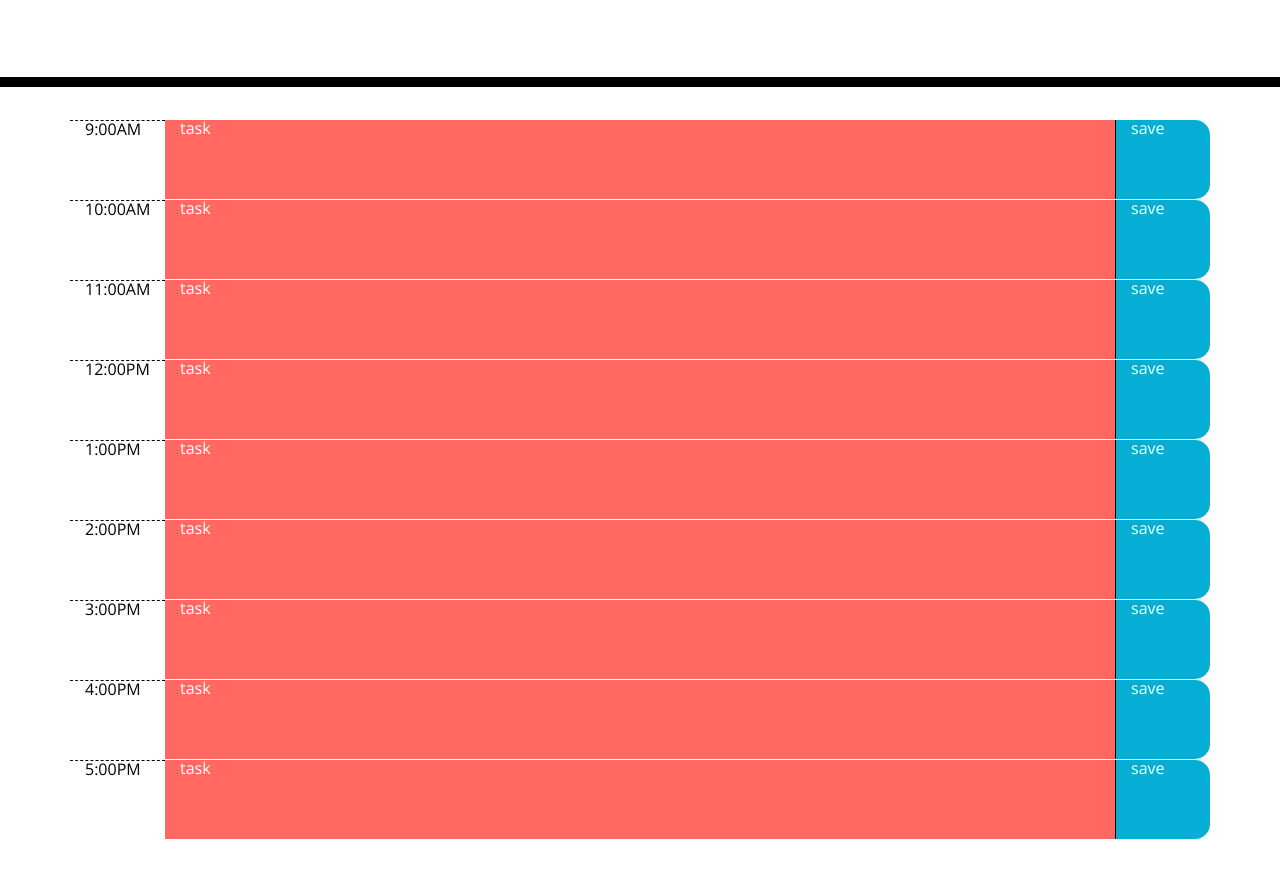
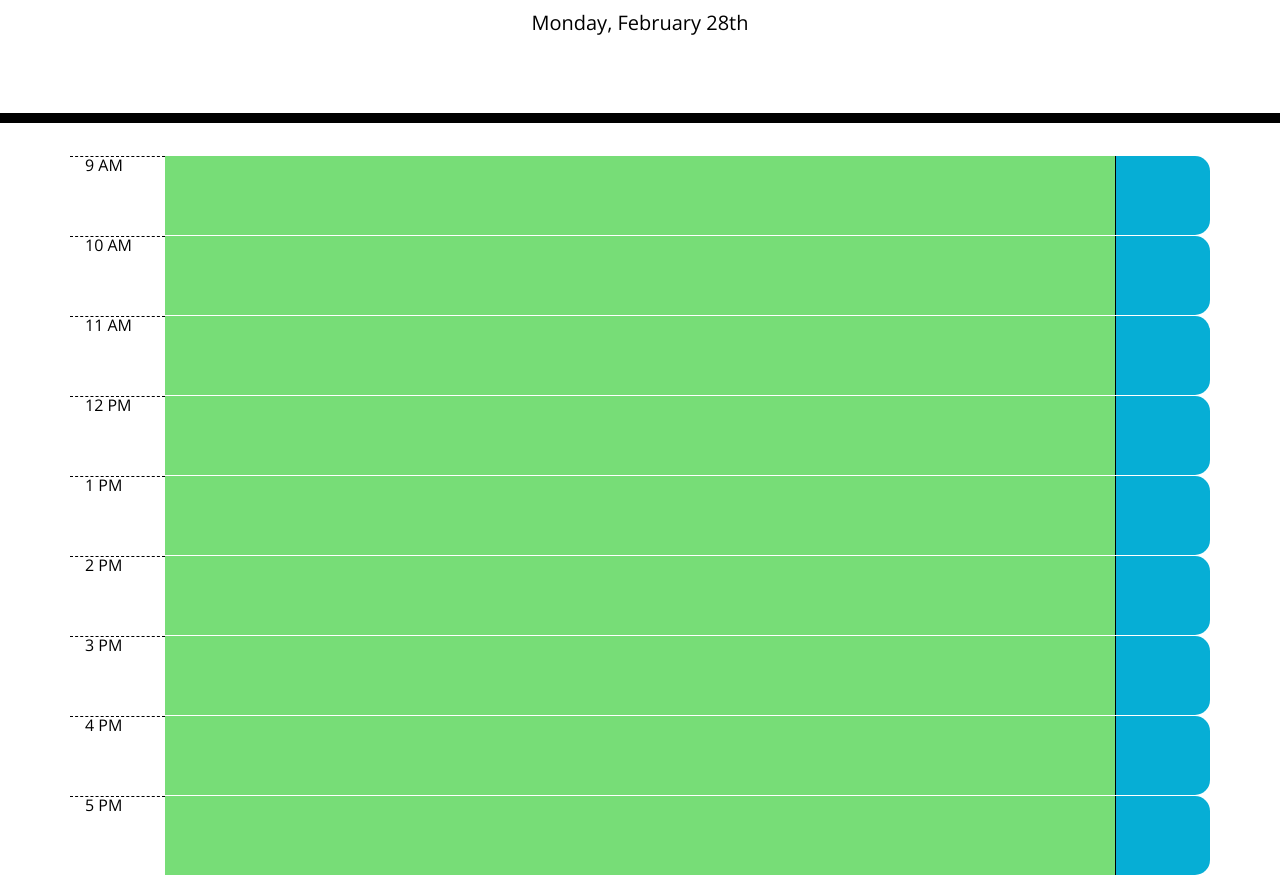
Before and after one commit to ravnishgupta/work-day-scheduler, a plain HTML site: page index.html in a window 1280 px wide. Shown: the part 181-1056 px from the top of the page. Before the commit the page ends 1020 px from the top, so only its background shows below. Drawn offline with nearby package versions, Linux system fonts and the light colour scheme; a web font is replaced by a local one.

Commit message:
removed hard-coded rows, now generating them dynamically and also showing the correct color based on time

```diff
--- a/assets/js/script.js
+++ b/assets/js/script.js
@@ -1,3 +1,49 @@
-//$( document ).ready(function() {
-    $("#currentDay").text(moment().format('dddd'));
-//});
+$( document ).ready(function() {
+    $("#currentDay").text(moment().format('dddd, MMMM Do'));
+});
+
+function createDiv(){
+    var mainDiv = $(".container");
+
+
+    //populate the main div container
+    for (var i=0; i<9; i++) {
+        var newDiv = document.createElement("div");
+        newDiv.className = "row";
+        newDiv.id = i+9;
+        mainDiv.append(newDiv);
+    }
+
+    //populate inner Divs
+     for (var i=9; i<18; i++) {
+
+        currHr = moment().format('HH')
+         var innerDiv = $("#" + i);
+         var timeDiv = document.createElement("div");
+         timeDiv.className = "col-1 hour";
+         timeDiv.id = i;
+         timeDiv.textContent = moment(i, ["HH.mm"]).format("h A");
+
+         var taskDiv = document.createElement("div");
+         taskDiv.id = i;
+        if (currHr>i) {
+            taskDiv.className = "col-10 past";
+        }
+        else if (currHr === i) {
+            taskDiv.className = "col-10 present";
+        }
+        else taskDiv.className = "col-10 future";
+
+         var saveDiv = document.createElement("div");
+         saveDiv.className = "col-1 saveBtn"
+         saveDiv.id = i;
+
+        innerDiv.append(timeDiv);
+        innerDiv.append(taskDiv);
+        innerDiv.append(saveDiv);
+
+    }
+
+}
+
+createDiv()
--- a/index.html
+++ b/index.html
@@ -32,56 +32,10 @@
     </header>
     <div class="container">
       <!-- Timeblocks go here -->
-      <div class="row">
-        <div class="col-1 hour">9:00AM</div>
-        <div class="col-10 present">task</div>
-        <div class="col-1 saveBtn">save</div>
-      </div>
-      <div class="row">
-        <div class="col-1 hour">10:00AM</div>
-        <div class="col-10 present">task</div>
-        <div class="col-1 saveBtn">save</div>
-      </div>
-      <div class="row">
-        <div class="col-1 hour">11:00AM</div>
-        <div class="col-10 present">task</div>
-        <div class="col-1 saveBtn">save</div>
-      </div>
-      <div class="row">
-        <div class="col-1 hour">12:00PM</div>
-        <div class="col-10 present">task</div>
-        <div class="col-1 saveBtn">save</div>
-      </div>
-      <div class="row">
-        <div class="col-1 hour">1:00PM</div>
-        <div class="col-10 present">task</div>
-        <div class="col-1 saveBtn">save</div>
-      </div>
-      <div class="row">
-        <div class="col-1 hour">2:00PM</div>
-        <div class="col-10 present">task</div>
-        <div class="col-1 saveBtn">save</div>
-      </div>
-      <div class="row">
-        <div class="col-1 hour">3:00PM</div>
-        <div class="col-10 present">task</div>
-        <div class="col-1 saveBtn">save</div>
-      </div>
-      <div class="row">
-        <div class="col-1 hour">4:00PM</div>
-        <div class="col-10 present">task</div>
-        <div class="col-1 saveBtn">save</div>
-      </div>
-      <div class="row">
-        <div class="col-1 hour">5:00PM</div>
-        <div class="col-10 present">task</div>
-        <div class="col-1 saveBtn">save</div>
-      </div>
-
-
     </div>
 
     <script src="https://code.jquery.com/jquery-3.4.1.min.js"></script>
     <script src="https://cdnjs.cloudflare.com/ajax/libs/moment.js/2.24.0/moment.min.js"></script>
+    <script src="./assets/js/script.js"></script>
   </body>
 </html>
```
